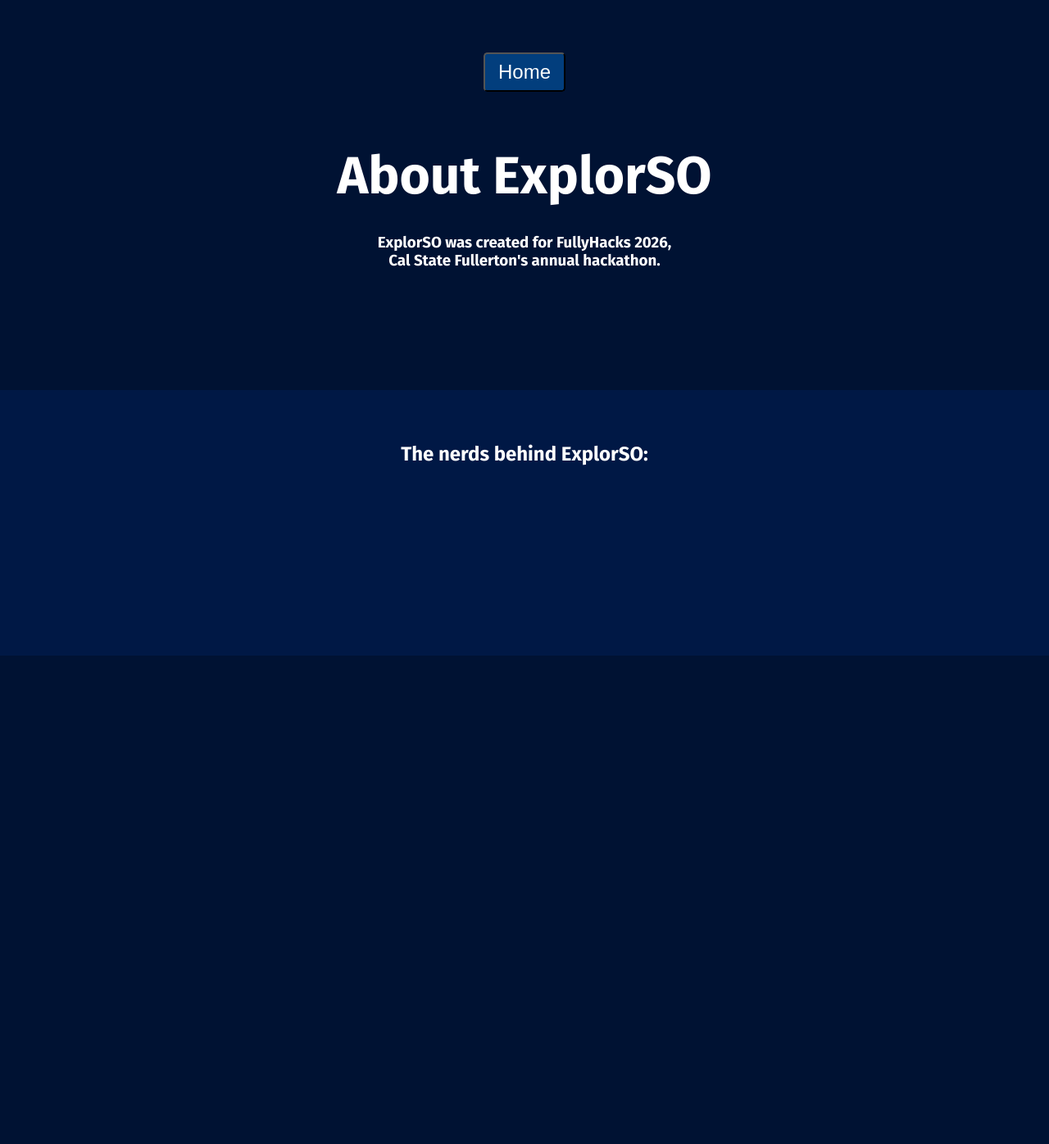
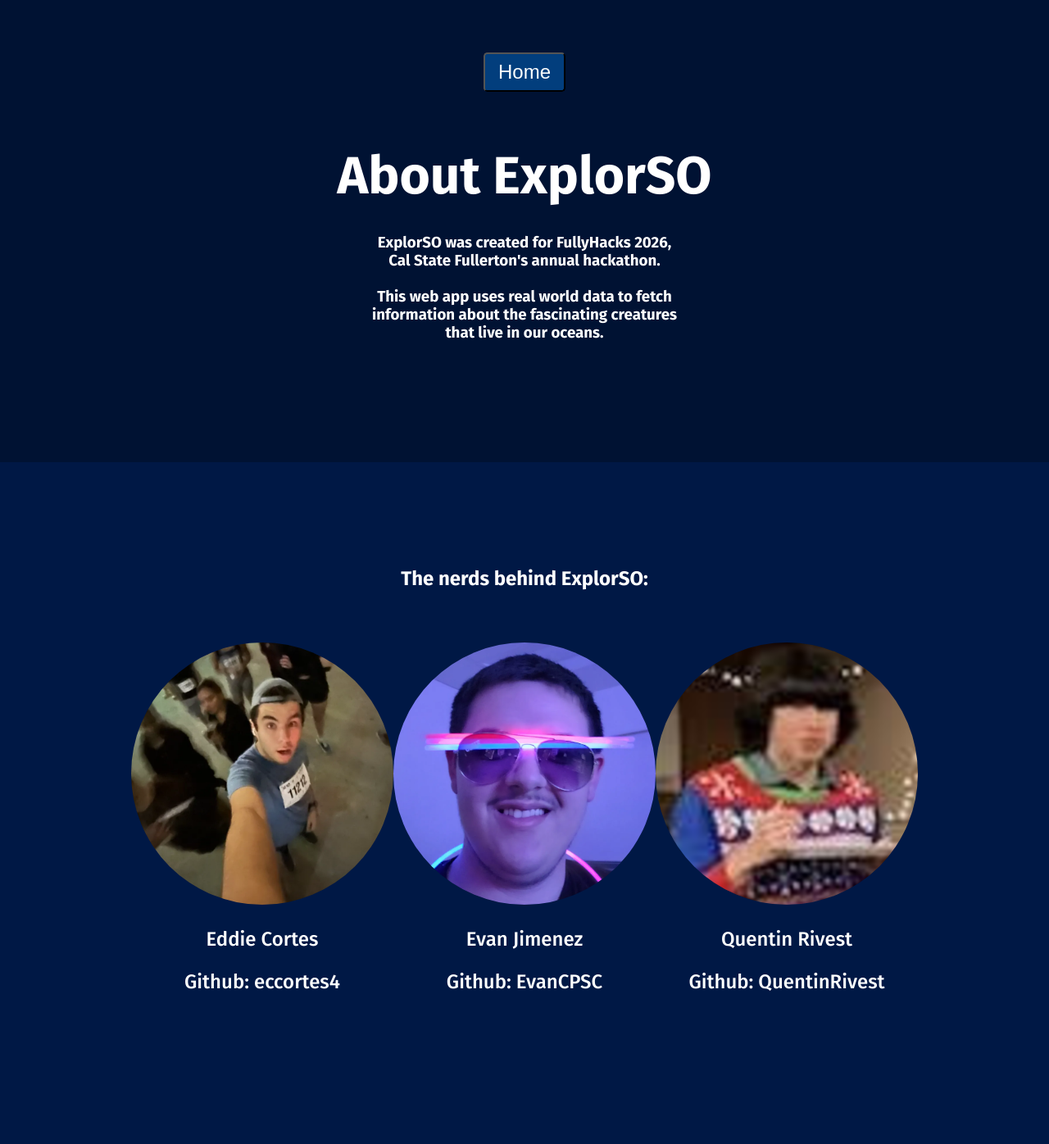
Before and after one commit to eccortes4/FullyHacks-2026, a Flask app: page /about in a window 1280 px wide. Shown: the whole page at 82% size. Before the commit the page ends 800 px from the top, so only its background shows below. Run offline with Flask 3, Linux system fonts and the light colour scheme; parts of the project's set-up code (start-up, migrations or seed data) failed here and were passed over.

Commit message:
added about pics, started dive deeper page

```diff
--- a/main.py
+++ b/main.py
@@ -10,6 +10,9 @@
 def about():
     return render_template("about.html")
 
+@app.route('/dive')
+def dive():
+    return render_template("divedeeper.html")
 
 if __name__ == "__main__":
     index()
--- a/static/styles.css
+++ b/static/styles.css
@@ -4,6 +4,7 @@
     --footer-bg: #00001f;
     --footer-color: #8b909d;
     --button-bg: #023E7D;
+    --dd-bg: #0353A4;
 }
 
 :global(*) {
@@ -97,10 +98,70 @@
     color: white;
 }
 
+.about-pics {
+    height: fit-content;
+    background-color: var(--home-bg);
+    padding: 10rem;
+    padding-top: 4rem;
+}
+
 .about-pics h1 {
     margin: 4rem;
 }
 
 .team-pics {
+    display: flex;
+    justify-content: space-between;
+}
 
+.team-pics img {
+    border-radius: 50%;
+    width: 20rem;
 }
+
+.pic a:link {
+    color: white;
+    text-decoration: none;
+}
+.pic a:hover {
+    color: white;
+    text-decoration: underline;
+}
+.pic a:visited {
+    color: white;
+    text-decoration: none;
+}
+.pic a:active {
+    color: white;
+    text-decoration: underline;
+}
+
+.pic p {
+    font-size: x-large;
+}
+
+.dd-page {
+    background-color: var(--dd-bg);
+    color: white;
+    width: 100vw;
+}
+
+#dd-dive-img {
+    width: 100vw;
+    top: 0;
+}
+
+.dd-main {
+    min-height: 100vh;
+    height: fit-content;
+    background-color: var(--dd-bg);
+}
+
+.dd-main h1 {
+    text-align: left;
+    padding-left: 4rem;
+}
+
+.dd-creatures {
+    padding: 5rem;
+}
--- a/templates/about.html
+++ b/templates/about.html
@@ -9,7 +9,7 @@
     <link rel="preconnect" href="https://fonts.gstatic.com" crossorigin>
     <link href="https://fonts.googleapis.com/css2?family=Fira+Sans:ital,wght@0,100;0,200;0,300;0,400;0,500;0,600;0,700;0,800;0,900;1,100;1,200;1,300;1,400;1,500;1,600;1,700;1,800;1,900&display=swap" rel="stylesheet">
     <link rel="stylesheet" href="{{ url_for('static', filename='styles.css') }}">
-    <title>Home - ExplorSO</title>
+    <title>About - ExplorSO</title>
   </head>
   <body>
     <main class="about-page">
@@ -20,13 +20,31 @@
         <h3>
             ExplorSO was created for <b>FullyHacks 2026</b>,<br>
             Cal State Fullerton's annual hackathon.<br>
+            <br>
+            This web app uses <b>real world data</b> to fetch<br>
+            information about the fascinating creatures<br>
+            that live in our oceans.
         </h3>
       </section>
       <section class="about-pics">
         <!-- our pics -->
         <h1>The nerds behind <b>ExplorSO</b>:</h1>
         <div class="team-pics">
-            <!-- imgs -->
+            <div class="pic">
+              <img src="{{url_for('static', filename='eddie.png')}}">
+              <p>Eddie Cortes</p>
+              <p><a href="https://github.com/eccortes4" target="_blank">Github: eccortes4</a></p>
+            </div>
+            <div class="pic">
+              <img src="{{url_for('static', filename='evan.png')}}">
+              <p>Evan Jimenez</p>
+              <p><a href="https://github.com/EvanCPSC" target="_blank">Github: EvanCPSC</a></p>
+            </div>
+            <div class="pic">
+              <img src="{{url_for('static', filename='quentin.png')}}">
+              <p>Quentin Rivest</p>
+              <p><a href="https://github.com/QuentinRivest" target="_blank">Github: QuentinRivest</a></p>
+            </div>
         </div>
       </section>
     </main>
```
Also changed, not shown: templates/divedeeper.html (added, +27 -0 lines), static/eddie.png (added), static/evan.png (added), static/explorso_dive.png (added), static/quentin.png (added).
